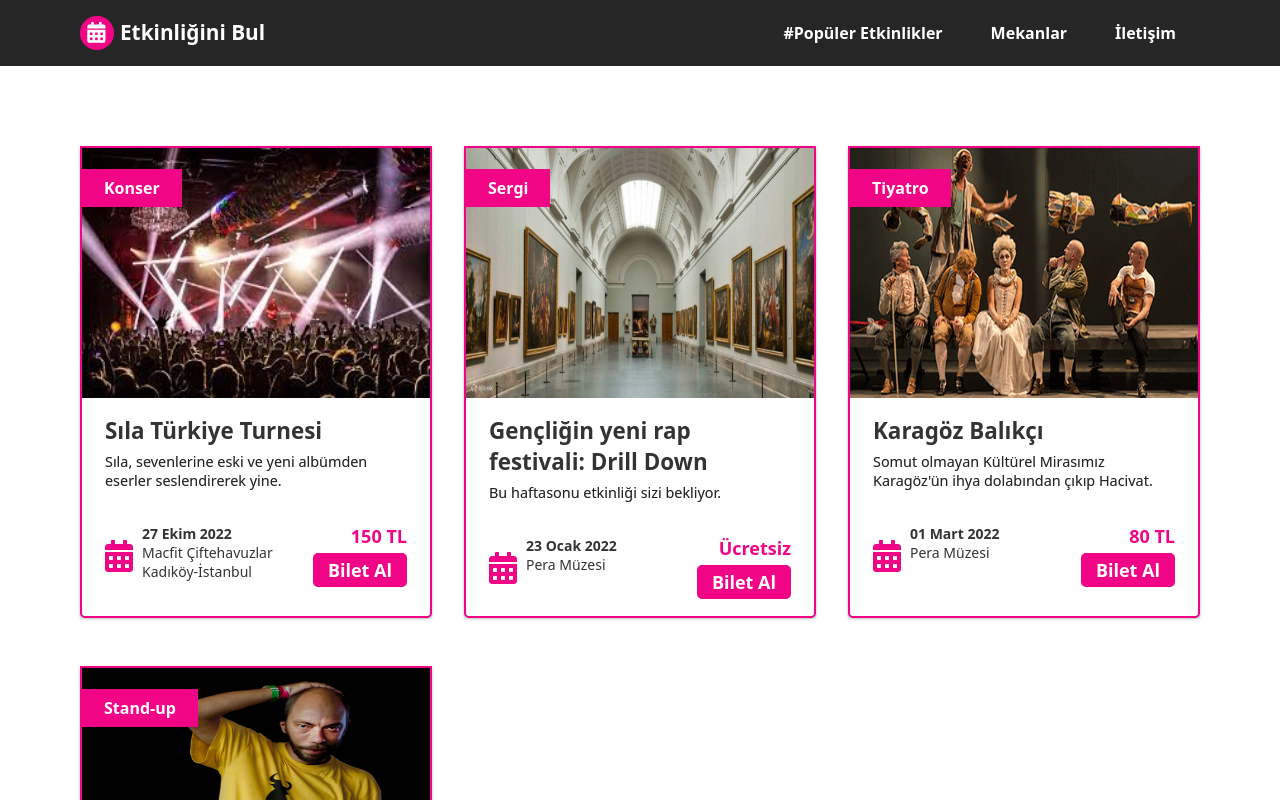
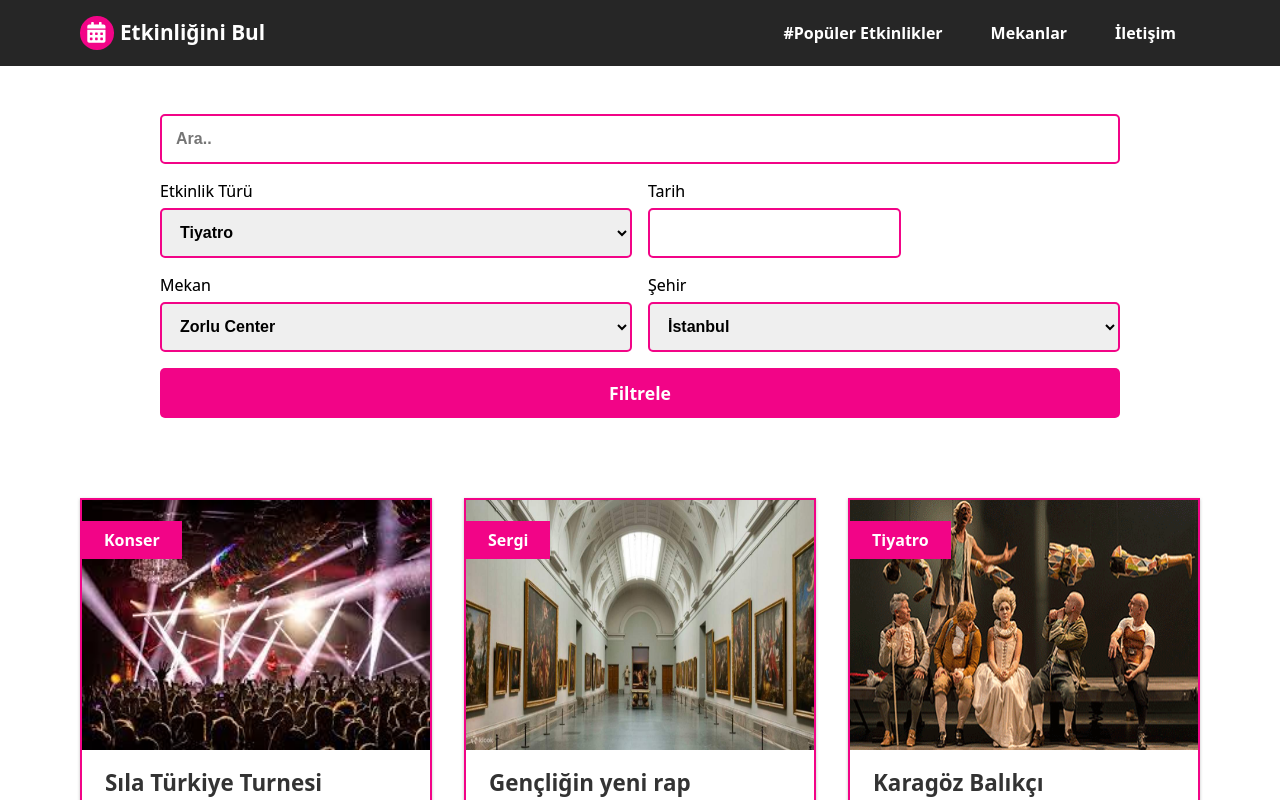
Before and after one commit to guvensen/etkinliginibul, a Next.js app: page / in a window 1280 px wide. Shown: the top 800 px of the page. Built offline with nearby package versions, Linux system fonts and the light colour scheme.

Commit message:
The filter design done.

```diff
--- a/components/Filter/Filter.js
+++ b/components/Filter/Filter.js
@@ -1,40 +1,60 @@
+import React, {useState} from "react";
 import style from './Filter.module.scss';
-
+import DatePicker from 'react-datepicker';
+import "react-datepicker/dist/react-datepicker.css";
 
 export default function Filter() {
+    const [dateRange, setDateRange] = useState([null, null]);
+    const [startDate, endDate] = dateRange;
 
     return <div className={style.filterWrapper}>
-        <div className="">
+
+        <div className={style.searchBar}>
+            <input type="text" placeholder="Ara.."/>
+        </div>
+
+        <div className={style.filterOptions}>
             <div className={style.formGroup}>
-                <label htmlFor="category">Kategori</label>
+                <label htmlFor="category">Etkinlik Türü</label>
                 <select id="category">
                     <option>Tiyatro</option>
                     <option>Müze</option>
                     <option>Konser</option>
                 </select>
             </div>
-        </div>
-        <div className="">
             <div className={style.formGroup}>
                 <label htmlFor="dates">Tarih</label>
-                <div className={style.datesWrapper}>
-                    <input type="text" id="dates" name="filter-dates"/>
-                </div>
+                <DatePicker
+                    selectsRange={true}
+                    startDate={startDate}
+                    endDate={endDate}
+                    onChange={(update) => {
+                        setDateRange(update);
+                    }}
+                    isClearable={true}
+                />
             </div>
         </div>
-        <div className="">
+
+        <div className={style.filterOptions}>
             <div className={style.formGroup}>
                 <label htmlFor="location">Mekan</label>
                 <select id="location">
-                    <option>İstanbul (Anadolu)</option>
-                    <option>İstanbul (Avrupa)</option>
+                    <option>Zorlu Center</option>
+                    <option>Vadistanbul</option>
+                </select>
+            </div>
+            <div className={style.formGroup}>
+                <label htmlFor="location">Şehir</label>
+                <select id="location">
+                    <option>İstanbul</option>
+                    <option>Ankara</option>
                 </select>
             </div>
         </div>
-        <div className="">
-            <div className={style.filterBtn}>
-                Filtrele
-            </div>
+
+        <div className={style.filterBtn}>
+            Filtrele
         </div>
     </div>
 }
--- a/components/Filter/Filter.module.scss
+++ b/components/Filter/Filter.module.scss
@@ -2,57 +2,86 @@
 @import "styles/variables";
 
 
-.filterWrapper{
-  width: 960px;
-  margin: 0 auto;
-  padding: 58px 0;
-  display: flex;
-  justify-content: space-between;
-  align-items: self-end;
+.filterWrapper {
+  width: 60rem;
+  margin: 2.625rem auto 0 auto;
 
-  .formGroup{
-    width: 250px;
+  .searchBar {
+    width: 100%;
+    margin-bottom: 1rem;
   }
 
-  label{
-    font-size: 16px;
-    font-weight: normal;
-    font-stretch: normal;
-    font-style: normal;
+  .filterOptions {
+    display: flex;
+    justify-content: space-between;
+    align-items: self-end;
+  }
+
+  .formGroup {
+    width: 50%;
+    margin-bottom: 1rem;
+    margin-right: 1rem;
+
+    &:nth-child(2) {
+      margin-right: unset;
+    }
+  }
+
+  label {
+    font-size: 1rem;
+    font-weight: 500;
     line-height: normal;
-    letter-spacing: normal;
     color: #000000;
     text-shadow: 0 0 #adadad;
     display: block;
   }
 
   input,
-  select{
-    margin: 6px 21px 0 0;
-    padding: 6px 16px 6px 14px;
+  select {
+    font-size: 1rem;
+    font-weight: bold;
+    margin: .375rem 0 0 0;
+    padding: .375rem 1rem .375rem .875rem;
     object-fit: contain;
-    border-radius: 5px;
-    border: solid 2px $primary;
-    color: $primary;
+    border-radius: .3125rem;
+    border: solid .125rem $primary;
+    width: 100%;
+    height: 3.125rem;
+  }
+
+  .filterBtn {
+    font-size: 1.1rem;
+    font-weight: bold;
+    line-height: normal;
+    text-align: center;
+    color: #ffffff;
+    background: $primary;
+    border-radius: .3125rem;
+    padding: .3125rem 2rem;
+    cursor: pointer;
+    height: 3.125rem;
+    display: flex;
+    align-items: center;
+    justify-content: center;
+    margin-bottom: 1rem;
+  }
+
+  @include device("medium") {
     width: 100%;
   }
 
-  .datesWrapper{
-    position: relative;
+  @include device("small") {
+    padding: 0 1rem;
   }
 
-  .filterBtn{
-    font-size: 18px;
-    font-weight: bold;
-    font-stretch: normal;
-    font-style: normal;
-    line-height: normal;
-    letter-spacing: normal;
-    text-align: center;
-    color: #ffffff;
-    background: $primary;
-    border-radius: 5px;
-    padding: 5px 15px;
-    cursor: pointer;
+  @include device("x-small") {
+    .filterOptions {
+      flex-direction: column;
+    }
+
+    .formGroup {
+      width: 100%;
+      margin-right: 0;
+    }
   }
 }
--- a/package.json
+++ b/package.json
@@ -15,6 +15,7 @@
     "@fortawesome/react-fontawesome": "0.1.14",
     "next": "12.0.7",
     "react": "17.0.2",
+    "react-datepicker": "^4.8.0",
     "react-device-detect": "2.2.2",
     "react-dom": "17.0.2",
     "sass": "1.32.7"
--- a/pages/index.js
+++ b/pages/index.js
@@ -7,8 +7,7 @@ export default function Home() {
     return (
       <DefaultLayout>
           <div className="container">
-
-              {/*<Filter/>*/}
+              <Filter/>
 
               <EventList/>
           </div>
```
Also changed, not shown: 1 other file (tests, documents, lock files or other folders).
